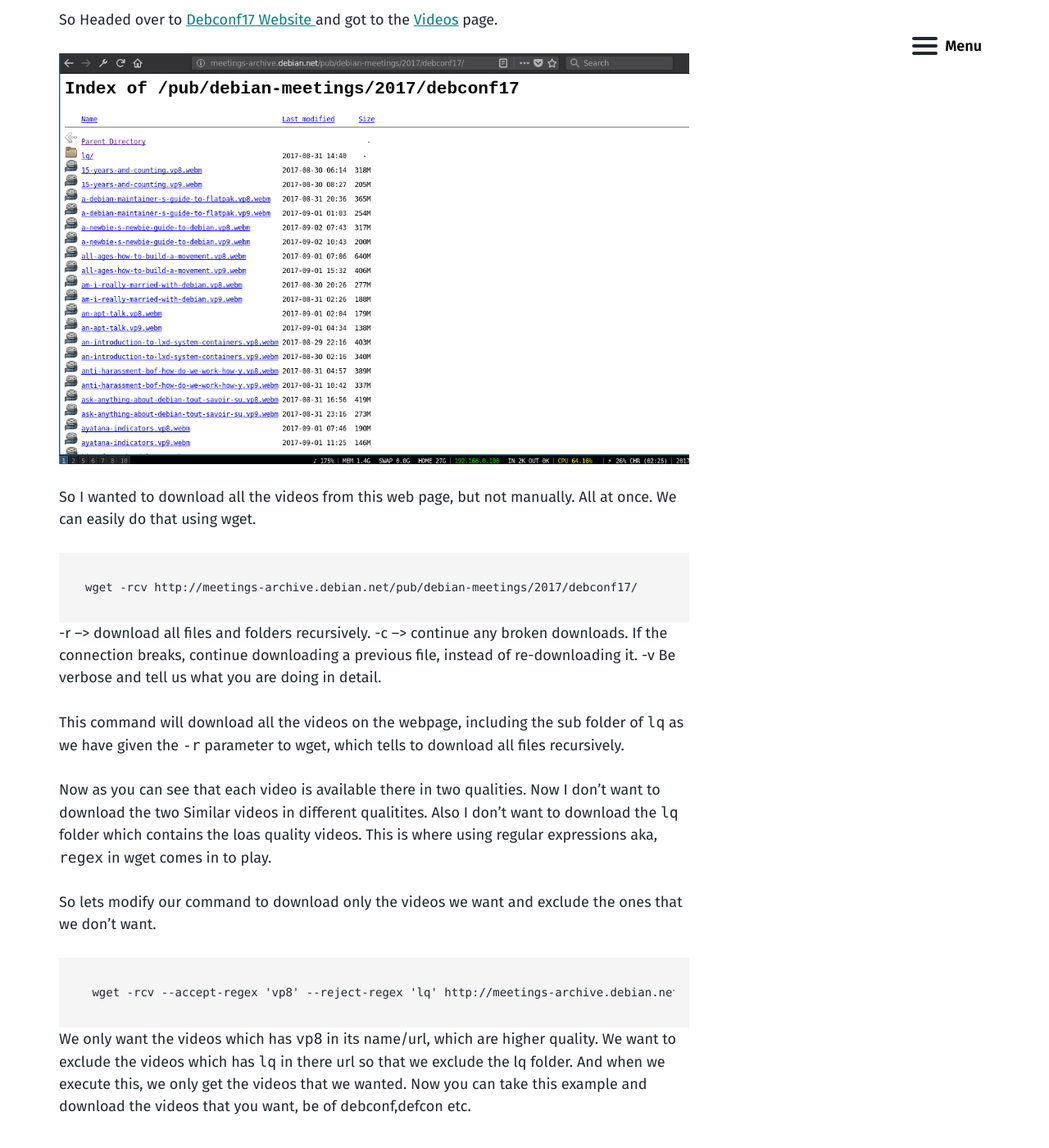
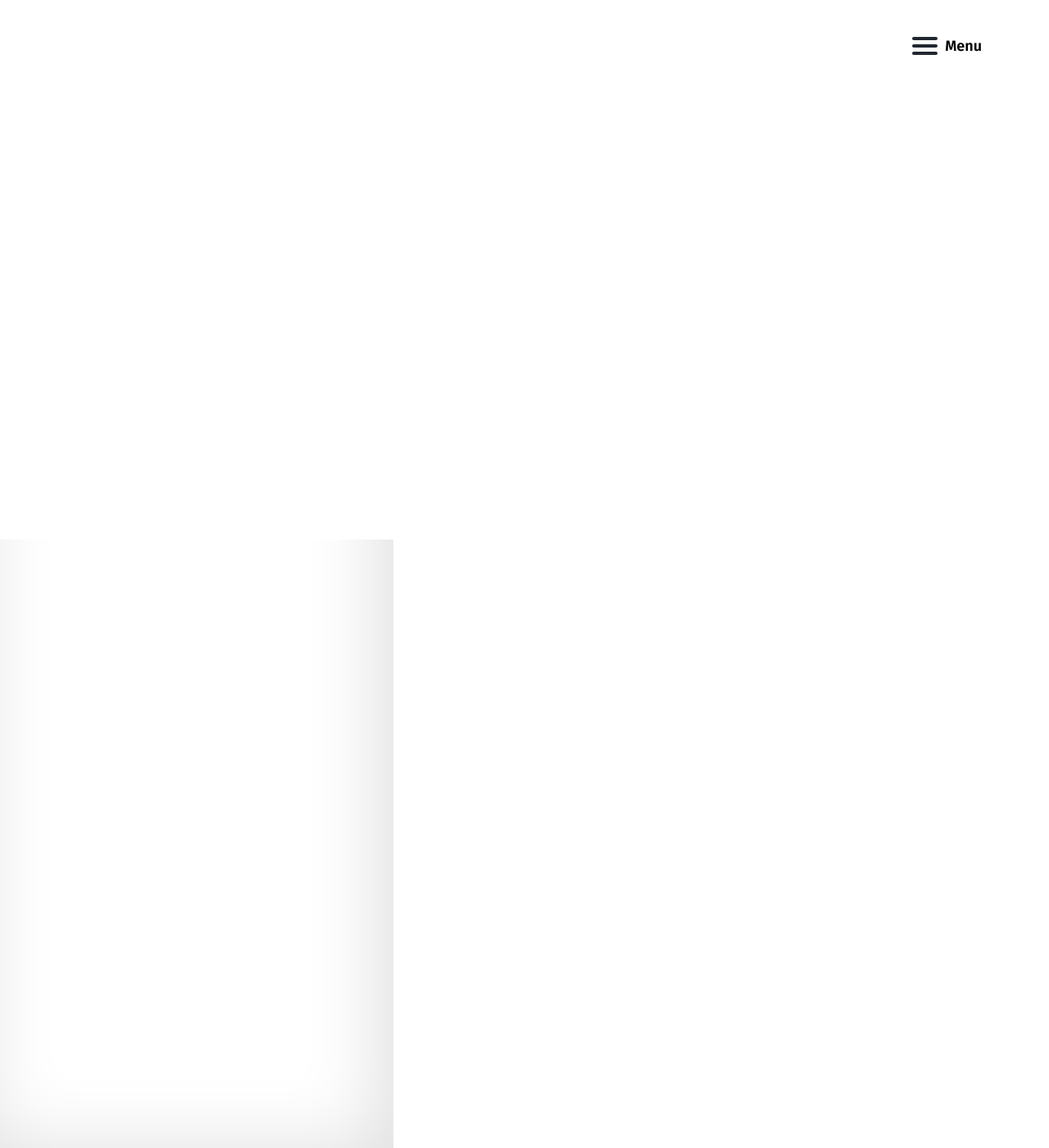
Before and after one commit to rajudev/rajudev.github.io, a Jekyll site: the page built from _posts/2018-04-12-Viewing-saved-wifi-passwords-from-terminal.md, in a window 1280 px wide and 1400 px high, scrolled down 742 px. Shown: the whole window at 82% size. Built offline with Jekyll 4.4.1, drawn with Linux system fonts in a browser that asks for light colours; some of the changed text lies outside the part shown.

Commit message:
correcting the content of the post

````diff
--- a/_posts/2018-04-12-Viewing-saved-wifi-passwords-from-terminal.md
+++ b/_posts/2018-04-12-Viewing-saved-wifi-passwords-from-terminal.md
@@ -1,51 +1,16 @@
 ---
-title: "Using Regular Expressions while Downloading files with wget"
+title: "Viewing-saved-wifi-passwords-from-terminal"
 categories:
   - Markdown
 tags:
   - shell
-  - title
-  - customization
+  - Wi-Fi
+  - wireless
   - CLI
   - terminal
   - bash
-  - wget
-  - download
-  - debconf
-last_modified_at: 2017-10-22T12:25:10-05:00
+  - security
+last_modified_at: 2018-06-01T12:25:10-05:00
 ---
 
 ### Overview
-
-I encountered this interesting situation the other day. I wanted to download multiple files from a website.
-Particularly all the Videos of all Talks from DebConf 17, which happened this year in Montreal, Canada. (I dreamed of going there sometime back)
-
-So Headed over to [Debconf17 Website ](https://debconf17.debconf.org/) and got to the [Videos](http://meetings-archive.debian.net/pub/debian-meetings/2017/debconf17/) page.
-
-<img src="/assets/images/Selection_023.png" alt="List of "/>
-
-So I wanted to download all the videos from this web page, but not manually. All at once. We can easily do that using wget.
-
-```
-wget -rcv http://meetings-archive.debian.net/pub/debian-meetings/2017/debconf17/
-```
--r --> download all files and folders recursively.
--c --> continue any broken downloads. If the connection breaks, continue downloading a previous file, instead of re-downloading it.
--v Be verbose and tell us what you are doing in detail.
-
-
-This command will download all the videos on the webpage, including the sub folder of `lq` as we have given the `-r` parameter to wget, which tells to download all files recursively.
-
-
-Now as you can see that each video is available there in two qualities. Now I don't want to download the two Similar videos in different qualitites. Also I don't want to download the `lq` folder which contains the loas quality videos.
-This is where using regular expressions aka, `regex` in wget comes in to play.
-
-So lets modify our command to download only the videos we want and exclude the ones that we don't want.
-
-```
- wget -rcv --accept-regex 'vp8' --reject-regex 'lq' http://meetings-archive.debian.net/pub/debian-meetings/2017/debconf17/
-```
-
-We only want the videos which has `vp8` in its name/url, which are higher quality. We want to exclude the videos which has `lq` in there url so that we exclude the lq folder.
-And when we execute this, we only get the videos that we wanted.
-Now you can take this example and download the videos that you want, be of debconf,defcon etc.
````
